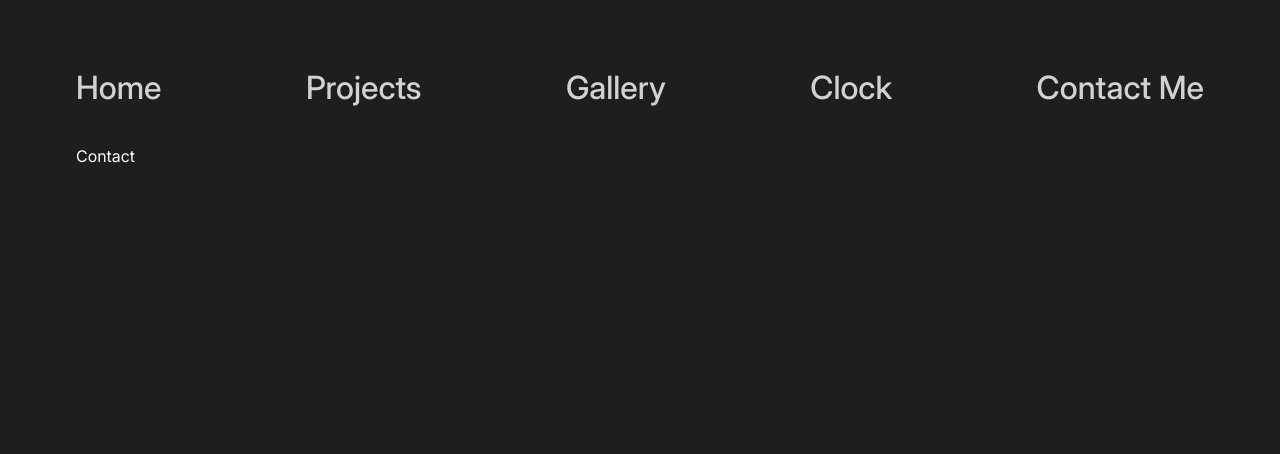
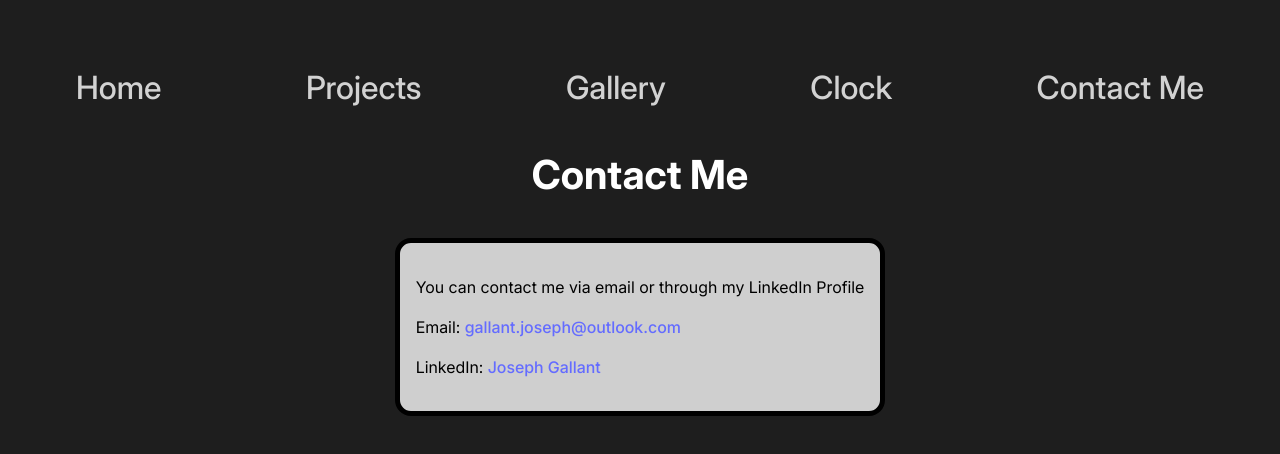
Before and after one commit to GallantJoseph/JosephGallant_Portfolio, a React (Vite) app in the folder josephgallantportfolio/: page /Contact in a window 1280 px wide. Shown: the top 454 px of the page. Built offline with nearby package versions, Linux system fonts and the light colour scheme.

Commit message:
Contact Page
Experimental code on clock page. The time left doesn't work properly right now.

```diff
--- a/josephgallantportfolio/src/App.css
+++ b/josephgallantportfolio/src/App.css
@@ -3,3 +3,13 @@
   margin: 0 auto;
   padding: 2rem;
 }
+
+.content-box {
+  background-color: rgba(217, 217, 217, 0.95);
+  width: fit-content;
+  color: black;
+  border: 5px solid black;
+  border-radius: 16px;
+  margin: auto;
+  padding: 16px;
+}
--- a/josephgallantportfolio/src/components/Clock.css
+++ b/josephgallantportfolio/src/components/Clock.css
@@ -76,6 +76,10 @@ h2 {
   border-radius: 24px;
 }
 
+#time-left {
+  text-align: center;
+}
+
 #clock-min-max {
   position: relative;
   top: 32px;
@@ -93,3 +97,8 @@ h2 {
   font-size: 3rem;
   text-align-last: center;
 }
+
+.red {
+  color: rgb(255, 48, 48);
+  font-weight: bold;
+}
--- a/josephgallantportfolio/src/components/Clock.jsx
+++ b/josephgallantportfolio/src/components/Clock.jsx
@@ -25,11 +25,13 @@ const Clock = () => {
   // Seconds useState variable
   const now = new Date();
 
-  const [hours, setHours] = useState(
-    now.getHours() + now.getHours() + now.getMinutes() / 60
-  );
+  const [hours, setHours] = useState(now.getHours() + now.getMinutes() / 60);
   const [minutes, setMinutes] = useState(now.getMinutes());
   const [seconds, setSeconds] = useState(now.getSeconds());
+
+  // Time left in minutes
+  const [hoursLeft, setHoursLeft] = useState(0);
+  const [minutesLeft, setMinutesLeft] = useState(0);
 
   useEffect(() => {
     // Populate the options array that will be used for the select components
@@ -48,6 +50,18 @@ const Clock = () => {
       setSeconds(currTime.getSeconds());
       setMinutes(currTime.getMinutes());
       setHours(currTime.getHours() + currTime.getMinutes() / 60);
+
+      if (currTime.getHours() <= maxRangeValue) {
+        const minLeft =
+          maxRangeValue * 60 -
+          (currTime.getHours() * 60 + currTime.getMinutes());
+
+        setHoursLeft(parseInt(minLeft / 60));
+        setMinutesLeft(minLeft % 60);
+      } else {
+        setHoursLeft(0);
+        setMinutesLeft(0);
+      }
     }, 1000);
   }, []);
 
@@ -126,6 +140,12 @@ const Clock = () => {
         <div id="clock-seconds">
           <span id="seconds">{seconds}</span>
         </div>
+        <div id="time-left">
+          <h3>Active Hours Remaining</h3>
+          <span className={hoursLeft < 1 ? "red" : ""}>
+            {hoursLeft.toFixed(0)} Hour(s), {minutesLeft.toFixed(0)} Minute(s)
+          </span>
+        </div>
       </div>
       <div id="clock-min-max">
         <div id="min-range">
--- a/josephgallantportfolio/src/components/Contact.jsx
+++ b/josephgallantportfolio/src/components/Contact.jsx
@@ -1,4 +1,32 @@
 const Contact = () => {
-  return <div>Contact</div>;
+  return (
+    <section id="contact-section">
+      <h2>Contact Me</h2>
+
+      <div class="content-box">
+        <p>You can contact me via email or through my LinkedIn Profile</p>
+        <p>
+          Email:{" "}
+          <span>
+            <a href="mailto:gallant.joseph@outlook.com" target="_blank">
+              gallant.joseph@outlook.com
+            </a>
+          </span>
+          <br />
+          <p>
+            LinkedIn:{" "}
+            <span>
+              <a
+                href="https://www.linkedin.com/in/joseph-gallant-331b72346/"
+                target="_blank"
+              >
+                Joseph Gallant
+              </a>
+            </span>
+          </p>
+        </p>
+      </div>
+    </section>
+  );
 };
 export default Contact;
```
Also changed, not shown: 1 other file (tests, documents, lock files or other folders).
